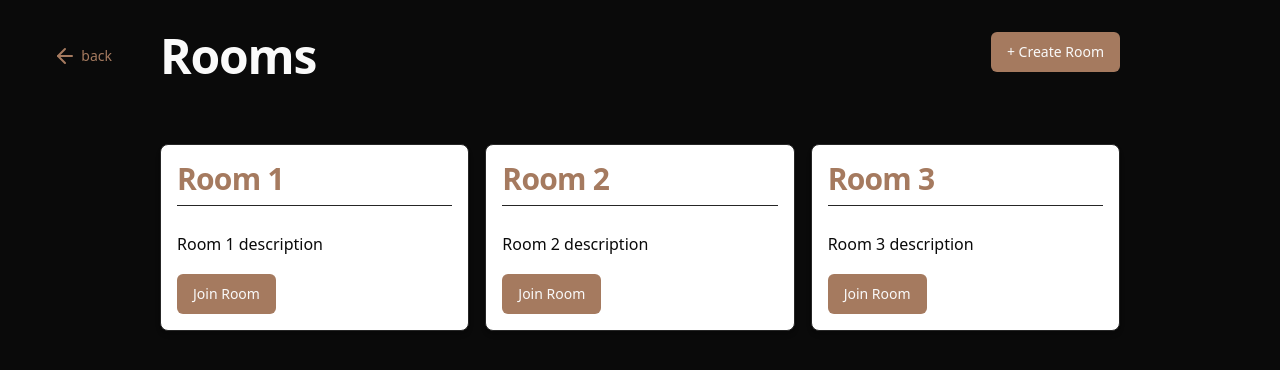
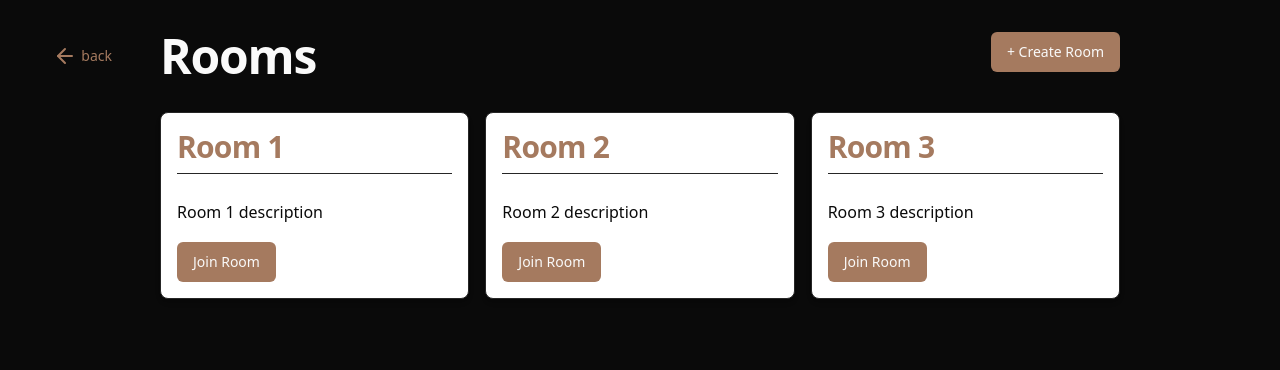
Before and after one commit to yyj-02/chatroom, a React (Vite) app in the folder chatroom-app/: page /rooms in a window 1280 px wide. Shown: the top 370 px of the page. Built offline with nearby package versions, Linux system fonts and the light colour scheme; no server answers; sample sign-in values are in the browser's storage.

Commit message:
Remove margin

```diff
--- a/chatroom-app/src/pages/Rooms.tsx
+++ b/chatroom-app/src/pages/Rooms.tsx
@@ -70,7 +70,7 @@
         <div className="hidden flex-shrink flex-grow basis-28 xl:block" />
       </div>
       <div className="mx-auto flex w-full max-w-5xl grow flex-col gap-2 px-8 pb-8">
-        <div className="mt-8 grid grid-cols-1 gap-4 sm:grid-cols-2 lg:grid-cols-3">
+        <div className="grid grid-cols-1 gap-4 sm:grid-cols-2 lg:grid-cols-3">
           {rooms.map((room) => (
             <RoomCard key={room.id} {...room} />
           ))}
```
